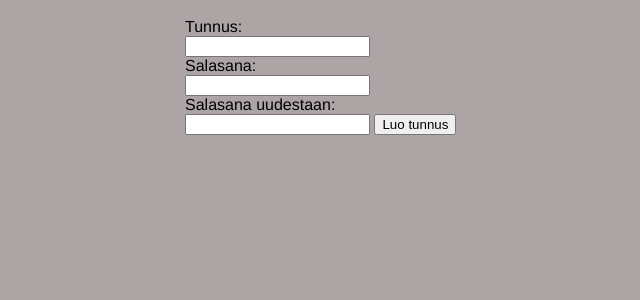
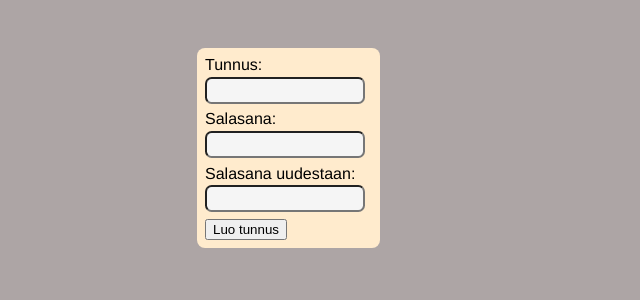
Before and after one commit to taHmeaa/Padelsovellus, a Flask app: page /register in a window 1280 px wide. Shown: the top 300 px of the page, without its empty margins (95-735 px from the left). Run offline with Flask 2, Linux system fonts and the light colour scheme; parts of the project's set-up code (start-up, migrations or seed data) failed here and were passed over.

Commit message:
tilastonäkymä ja ulkoasua muutoksia

```diff
--- a/routes.py
+++ b/routes.py
@@ -35,6 +35,7 @@ def addplayer():
                 return redirect("/")
         else:
             return redirect("/")
+
 @app.route("/stats", methods=["GET", "POST"])
 def stats():
     if request.method == "POST":
--- a/static/style.css
+++ b/static/style.css
@@ -26,26 +26,20 @@ h2 {
 }
 
 .login {
-    margin: 0 auto;
+    margin: 12px;
     padding: .5em;
     background: blanchedalmond;
     border-radius: .5em;
-    max-width: 15em;
-    display  : grid;
-    grid-template-columns: 5em 10em;
-    grid-row-gap: .3em;
-    margin-bottom: 2em;
-    margin-top: .5em;
+    display: inline-block;
 }
 .dayscores{
-    background:  rgb(142, 214, 127);
+    background: rgb(255, 96, 96, 0.562);
     margin: 12px;
-    padding: 1em;
+    padding: 1em 1em 1em 1em;
     border-radius: .5em;
     display: grid;
     grid-template-columns: repeat(2, 1fr);
     font-family: 'Quicksand', sans-serif;
-    text-align: center;
 
 }
 .scoreboard {
@@ -197,6 +192,24 @@ nav ul {
     margin: .5em;
     text-align: center;
 }
+form #username{
+    background: whitesmoke;
+    padding: .3em;
+    width: 12em;
+    border-radius: .5em;
+    margin: 0.2em .5em .5em 0em;
+
+}
+
+form #password{
+    background: whitesmoke;
+    padding: .3em;
+    width: 12em;
+    border-radius: .5em;
+    margin: 0.2em .5em .5em 0em;
+
+
+}
 
 .content {
     background: white;
--- a/statistic.py
+++ b/statistic.py
@@ -17,7 +17,7 @@ def results(game_player:list,game_result:list):
                                 "p4": game_player[3+i], "p4score": int(game_result[1+s])})
         s += 2
         db.session.commit()
-    #lisätään päivän tulokset daystats-tauluun ja nollataan taulu. Tähän joku fiksumpi ratkaisu
+    #lisätään päivän tulokset daystats-tauluun ja nollataan taulu. Tähän joku fiksumpi ratkaisu...
     db.session.execute("DROP TABLE daystats;")
     db.session.execute("""CREATE TABLE daystats (id SERIAL PRIMARY KEY, player TEXT,
                          score INTEGER, game_time TIMESTAMP);""")
--- a/templates/dayscores.html
+++ b/templates/dayscores.html
@@ -5,10 +5,10 @@
 
 <div><h2>Päivän tulokset</h2></div>
 <br>
-<div class="scoreboard">
+<div class="dayscores">
     {% for d in day_podium %}
-        <div>{{ d[0] }} </div>
-        <div>{{ d[1] }} </div>
+        <div class = "name">{{ d[0] }} </div>
+        <div class = "points">{{ d[1] }} </div>
     {% endfor%}
 </div>
 <br>
--- a/templates/games.html
+++ b/templates/games.html
@@ -47,5 +47,5 @@
             <input type="hidden" name="csrf_token" value="{{ session.csrf_token }}">
         </div>
     </form>
-    <nav><a href="/">Lopeta ja ilman tallennusta</a></nav>
+    <nav>><h2><a href="/">Lopeta ja ilman tallennusta</a></h2></nav>
 </body>
--- a/templates/register.html
+++ b/templates/register.html
@@ -1,14 +1,14 @@
 <meta name="viewport" content="width=device-width, initial-scale=1">
 <link rel="stylesheet" href="/static/style.css">
-<p>{{ message }}</p><br>
+<h2>{{ message }}</h2>
 <div>
-    <form action="/register" method="post">
-        <div><label for="username">Tunnus:</label></div>
-        <div><input type="text" name="username" minlength="4" maxlength="12" required></div>
+    <form action="/register" method="post" class="login">
+        <div ><label for="username">Tunnus:</label></div>
+        <div><input type="text" id = "username" name="username" minlength="4" maxlength="12" required></div>
         <div><label for="password">Salasana:</label></div>
-        <div><input type="password" name="password1" minlength="4" maxlength="16"required></div>
+        <div><input type="password" id = "password" name="password1" minlength="4" maxlength="16" required></div>
         <div><label for="password">Salasana uudestaan:</label></div>
-        <input type="password" name="password2">
-        <input type="submit" value="Luo tunnus">
+        <div><input type="password" id = "password" name="password2" required></div>
+        <div><input type="submit" value="Luo tunnus"></div>
     </form>
 </div>
```
Also changed, not shown: other parts of static/style.css (+26 -25 lines), templates/index.html (+8 -7 lines).
